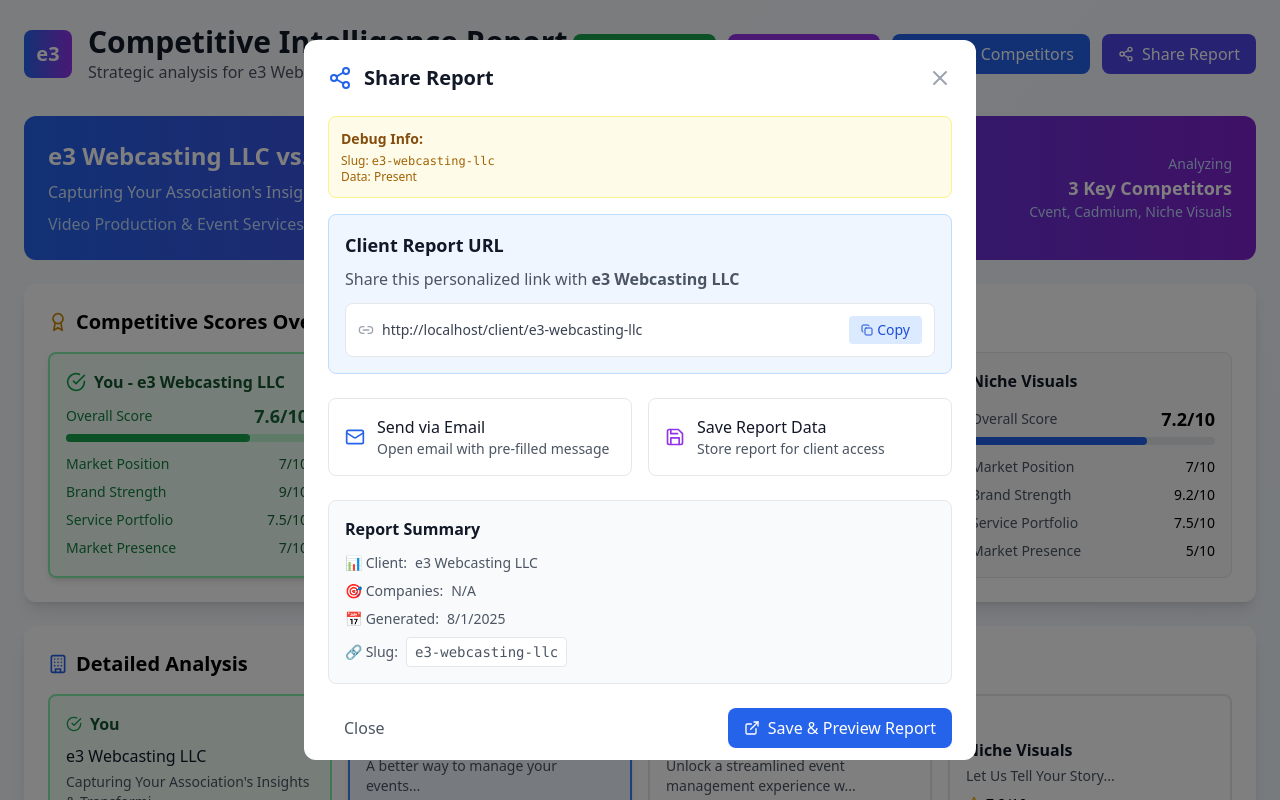
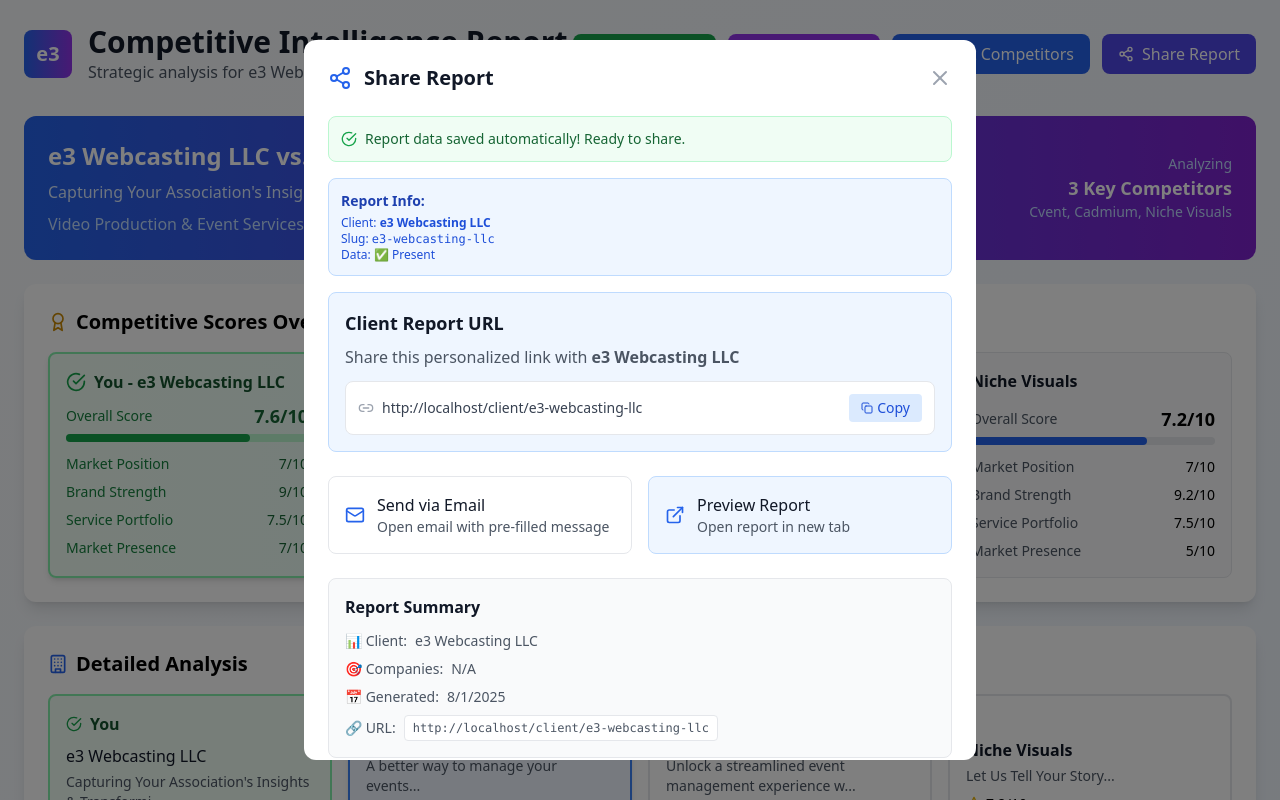
Before and after one commit to dancharles-codarity/competitive-analysis-platform, a Next.js app: page / in a window 1280 px wide. Both pictures are taken after a click on the button "Share Report". Shown: the top 800 px of the page. Built offline with nearby package versions, Linux system fonts and the light colour scheme.

Commit message:
Add auto-save functionality and better debugging to ShareReportModal

```diff
--- a/components/ShareReportModal.js
+++ b/components/ShareReportModal.js
@@ -86,12 +86,16 @@ Best regards`);
         };
 
         console.log('💾 Saving report data:', reportPayload);
+        console.log('🎯 Target slug:', clientSlug);
+        console.log('📊 Report data structure:', reportData);
 
         // Save with multiple keys for better retrieval
         const storageKeys = [
           `report-${clientSlug}`,
           `client-${clientSlug}`,
-          'latestReport'
+          `analysis-${clientSlug}`,
+          'latestReport',
+          'currentAnalysis'
         ];
 
         for (const key of storageKeys) {
@@ -105,6 +109,14 @@ Best regards`);
         clientMapping[clientSlug] = clientName;
         localStorage.setItem('clientMapping', JSON.stringify(clientMapping));
 
+        console.log('🗂️ Client mapping updated:', clientMapping);
+
+        // Also save the raw data directly for the current analysis context
+        if (reportData) {
+          localStorage.setItem('dashboardData', JSON.stringify(reportData));
+          console.log('📋 Dashboard data saved separately');
+        }
+
         console.log('✅ Report saved successfully');
         console.log('🔍 Verification - checking if data can be retrieved:');
 
@@ -113,10 +125,20 @@ Best regards`);
         if (verification) {
           const parsed = JSON.parse(verification);
           console.log('✅ Verification successful:', parsed);
+
+          // Double check that the data structure is correct
+          if (parsed.data && (parsed.data.companies || parsed.data.overview)) {
+            console.log('✅ Data structure verified - contains companies/overview');
+          } else {
+            console.warn('⚠️ Data structure may be incomplete:', parsed.data);
+          }
         } else {
           console.error('❌ Verification failed - data not found');
           throw new Error('Data save verification failed');
         }
+
+        // Show all localStorage keys for debugging
+        console.log('🗄️ All localStorage keys after save:', Object.keys(localStorage));
       }
 
       setSaved(true);
@@ -130,12 +152,24 @@ Best regards`);
   const previewReport = () => {
     // Save the data first, then open the report
     console.log('🔗 Opening report preview...');
+    console.log('📍 Current URL will be:', reportUrl);
+
+    // Automatically save first
     saveReportData();
+
     setTimeout(() => {
       console.log('🚀 Opening URL:', reportUrl);
       window.open(reportUrl, '_blank');
-    }, 1000); // Give save operation time to complete
+    }, 1500); // Give save operation more time to complete
   };
+
+  // Auto-save when modal opens and we have data
+  useEffect(() => {
+    if (isOpen && reportData && clientName) {
+      console.log('🔄 Auto-saving report data on modal open...');
+      saveReportData();
+    }
+  }, [isOpen, reportData, clientName]);
 
   if (!isOpen) return null;
 
@@ -156,14 +190,24 @@ Best regards`);
           </button>
         </div>
 
-        {/* Debug Info */}
-        {process.env.NODE_ENV === 'development' && (
-          <div className="mb-4 p-3 bg-yellow-50 border border-yellow-200 rounded-lg">
-            <h4 className="text-sm font-semibold text-yellow-800 mb-1">Debug Info:</h4>
-            <p className="text-xs text-yellow-700">Slug: <code>{clientSlug}</code></p>
-            <p className="text-xs text-yellow-700">Data: {reportData ? 'Present' : 'Missing'}</p>
+        {/* Auto-save Status */}
+        {saved && (
+          <div className="mb-4 p-3 bg-green-50 border border-green-200 rounded-lg flex items-center gap-2">
+            <CheckCircle className="w-4 h-4 text-green-600 flex-shrink-0" />
+            <p className="text-sm text-green-800">Report data saved automatically! Ready to share.</p>
           </div>
         )}
+
+        {/* Debug Info */}
+        <div className="mb-4 p-3 bg-blue-50 border border-blue-200 rounded-lg">
+          <h4 className="text-sm font-semibold text-blue-800 mb-1">Report Info:</h4>
+          <p className="text-xs text-blue-700">Client: <strong>{clientName}</strong></p>
+          <p className="text-xs text-blue-700">Slug: <code>{clientSlug}</code></p>
+          <p className="text-xs text-blue-700">Data: {reportData ? '✅ Present' : '❌ Missing'}</p>
+          {reportData && reportData.companies && (
+            <p className="text-xs text-blue-700">Companies: {reportData.companies.join(', ')}</p>
+          )}
+        </div>
 
         {/* Client Report URL */}
         <div className="bg-blue-50 p-4 rounded-lg mb-6 border border-blue-200">
@@ -233,19 +277,13 @@ Best regards`);
           </button>
 
           <button
-            onClick={saveReportData}
-            className={`flex items-center gap-3 p-4 border rounded-lg hover:bg-gray-50 transition-colors ${
-              saved ? 'border-green-300 bg-green-50' : 'border-gray-200'
-            }`}
+            onClick={previewReport}
+            className="flex items-center gap-3 p-4 border border-blue-200 bg-blue-50 rounded-lg hover:bg-blue-100 transition-colors"
           >
-            <Save className={`w-5 h-5 ${saved ? 'text-green-600' : 'text-purple-600'}`} />
+            <ExternalLink className="w-5 h-5 text-blue-600" />
             <div className="text-left">
-              <h4 className="font-medium text-gray-900">
-                {saved ? 'Report Saved!' : 'Save Report Data'}
-              </h4>
-              <p className="text-sm text-gray-600">
-                {saved ? 'Data stored successfully' : 'Store report for client access'}
-              </p>
+              <h4 className="font-medium text-gray-900">Preview Report</h4>
+              <p className="text-sm text-gray-600">Open report in new tab</p>
             </div>
           </button>
         </div>
@@ -267,8 +305,8 @@ Best regards`);
               <span>{new Date().toLocaleDateString()}</span>
             </div>
             <div className="flex items-center gap-2">
-              <span className="font-medium">🔗 Slug:</span>
-              <code className="bg-white px-2 py-1 rounded border">{clientSlug}</code>
+              <span className="font-medium">🔗 URL:</span>
+              <code className="bg-white px-2 py-1 rounded border text-xs">{reportUrl}</code>
             </div>
           </div>
         </div>
@@ -281,22 +319,13 @@ Best regards`);
           >
             Close
           </button>
-          <div className="flex gap-3">
-            <button
-              onClick={previewReport}
-              className="flex items-center gap-2 px-4 py-2 bg-blue-600 text-white rounded-lg hover:bg-blue-700 transition-colors"
-            >
-              <ExternalLink className="w-4 h-4" />
-              Save & Preview Report
-            </button>
-          </div>
         </div>
 
         {/* Instructions */}
-        <div className="mt-4 p-3 bg-yellow-50 border border-yellow-200 rounded-lg">
-          <p className="text-sm text-yellow-800">
-            <strong>Important:</strong> Click "Save & Preview Report" first to store the data, then share the URL with your client.
-            The report link will only work after the data has been saved to your browser's storage.
+        <div className="mt-4 p-3 bg-green-50 border border-green-200 rounded-lg">
+          <p className="text-sm text-green-800">
+            <strong>✅ Ready to Share:</strong> The report data has been automatically saved.
+            You can now copy the URL above or click "Preview Report" to test it.
           </p>
         </div>
       </div>
```
